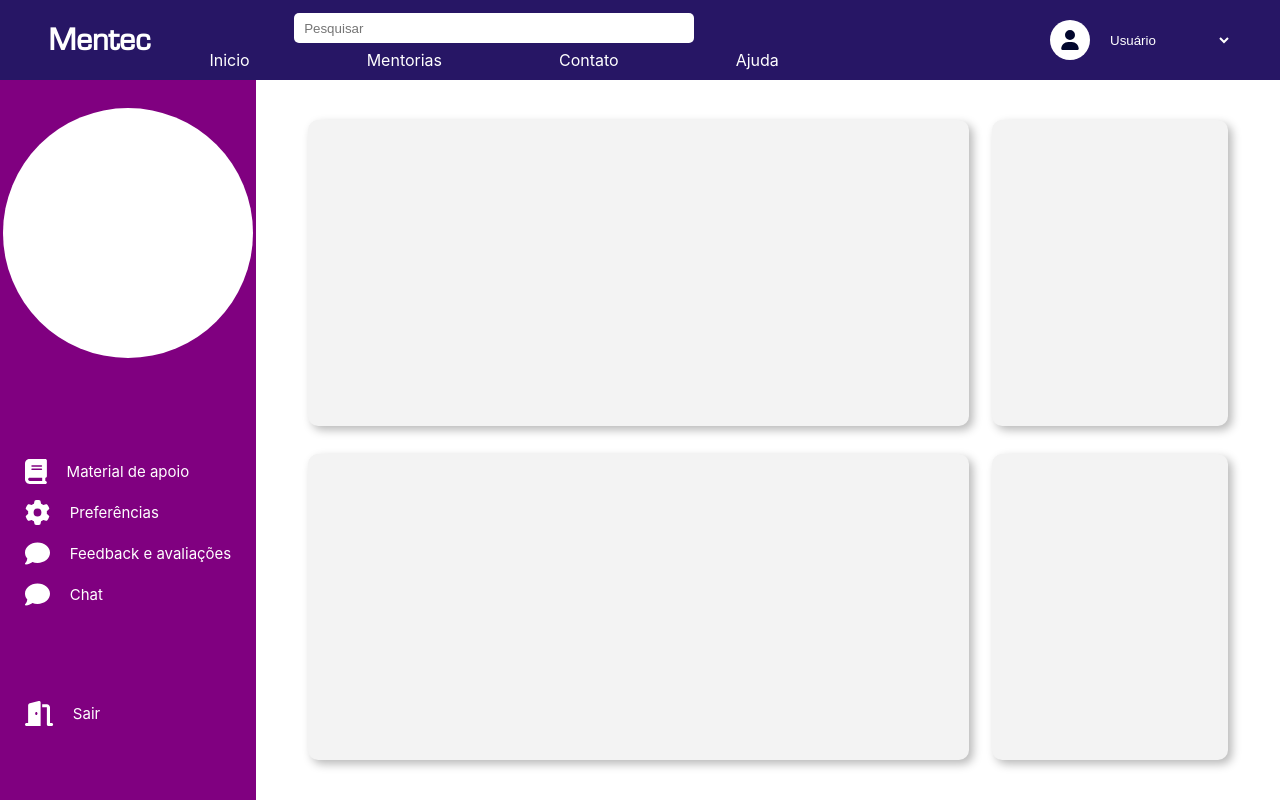
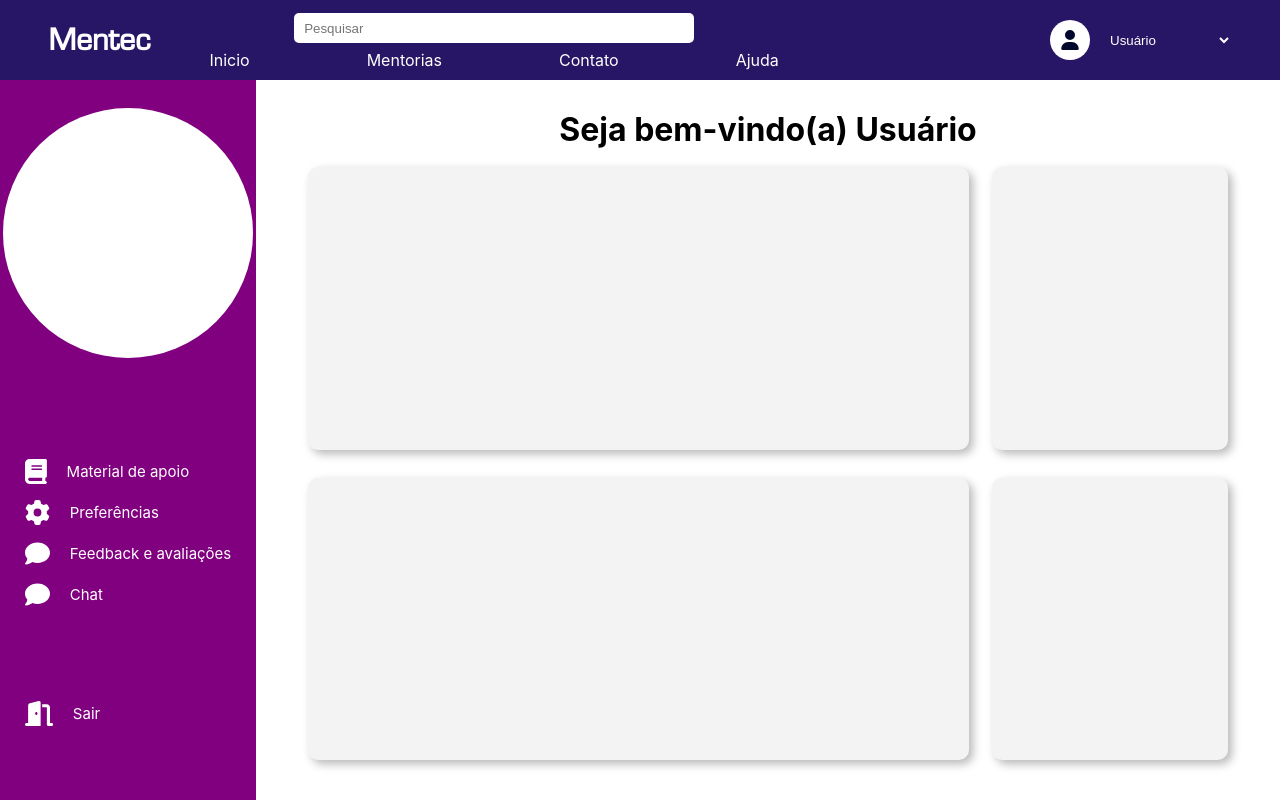
Before and after one commit to devGusta2/Mentec, a React (Create React App) app: page /Profile in a window 1280 px wide. Built offline with nearby package versions, Linux system fonts and the light colour scheme.

Commit message:
Title profile page

```diff
--- a/src/Pages/Profile/index.js
+++ b/src/Pages/Profile/index.js
@@ -10,6 +10,7 @@ function Profile(){
             <div className={styles.container}>
                 <Menu />
                 <div className={styles.infoContainer}>
+                    <h1>Seja bem-vindo(a) Usuário</h1>
                     <div className={styles.infoRow}>
                         <div className={styles.box}></div>
                         <div className={styles.box}></div>
```
